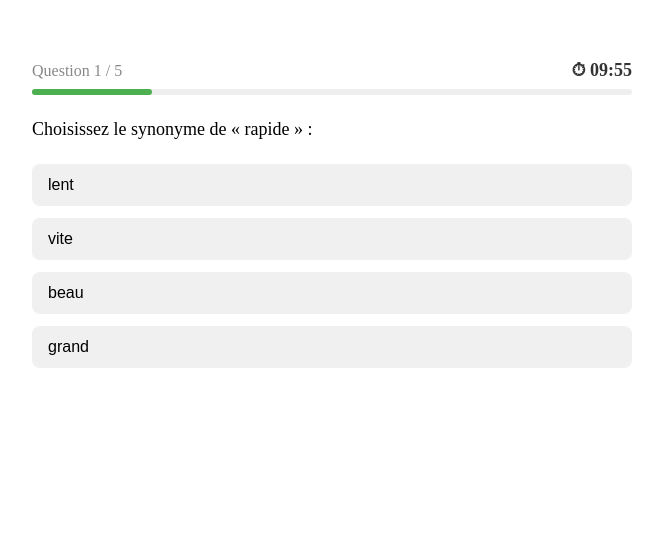
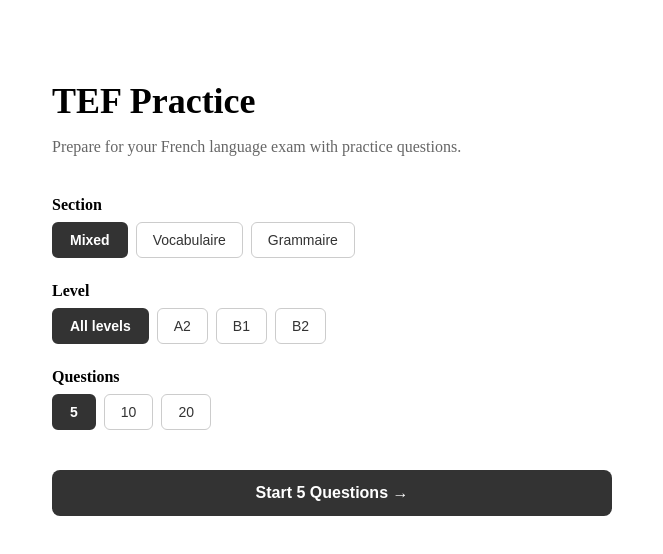
Before and after one commit to linyuhang617/tef-mock, a React (Vite) app: page / in a window 1280 px wide. Before the commit this address led to /practice. Shown: the top 554 px of the page, without its empty margins (308-971 px from the left). Built offline with nearby package versions, Linux system fonts and the light colour scheme.

Commit message:
Slice 5: home page with section/level/count selection

```diff
--- a/src/App.jsx
+++ b/src/App.jsx
@@ -1,14 +1,19 @@
 import { Routes, Route, Navigate } from 'react-router-dom'
+import { ExamProvider } from './context/ExamContext'
+import Home from './pages/Home/Home'
 import Practice from './pages/Practice/Practice'
 import Results from './pages/Results/Results'
 
 function App() {
   return (
-    <Routes>
-      <Route path="/practice" element={<Practice />} />
-      <Route path="/results" element={<Results />} />
-      <Route path="*" element={<Navigate to="/practice" />} />
-    </Routes>
+    <ExamProvider>
+      <Routes>
+        <Route path="/" element={<Home />} />
+        <Route path="/practice" element={<Practice />} />
+        <Route path="/results" element={<Results />} />
+        <Route path="*" element={<Navigate to="/" />} />
+      </Routes>
+    </ExamProvider>
   )
 }
 
--- /dev/null
+++ b/src/context/ExamContext.jsx
@@ -0,0 +1,21 @@
+import { createContext, useContext, useState } from 'react'
+
+const ExamContext = createContext()
+
+export function ExamProvider({ children }) {
+  const [settings, setSettings] = useState({
+    section: 'mixed',
+    level: 'all',
+    count: 5,
+  })
+
+  return (
+    <ExamContext.Provider value={{ settings, setSettings }}>
+      {children}
+    </ExamContext.Provider>
+  )
+}
+
+export function useExam() {
+  return useContext(ExamContext)
+}
--- /dev/null
+++ b/src/pages/Home/Home.jsx
@@ -0,0 +1,97 @@
+import { useNavigate } from 'react-router-dom'
+import { useExam } from '../../context/ExamContext'
+import { questions } from '../../data/questions'
+
+const btn = (active) => ({
+  padding: '8px 16px', borderRadius: 6, cursor: 'pointer', fontSize: 14,
+  border: active ? '2px solid #333' : '1px solid #ccc',
+  background: active ? '#333' : '#fff',
+  color: active ? '#fff' : '#333',
+  fontWeight: active ? 'bold' : 'normal',
+})
+
+export default function Home() {
+  const navigate = useNavigate()
+  const { settings, setSettings } = useExam()
+
+  const filtered = questions.filter(q => {
+    const sectionOk = settings.section === 'mixed' || q.section === settings.section
+    const levelOk = settings.level === 'all' || q.level === settings.level
+    return sectionOk && levelOk
+  })
+  const available = Math.min(settings.count, filtered.length)
+
+  function start() {
+    if (filtered.length === 0) return
+    navigate('/practice')
+  }
+
+  return (
+    <div style={{ maxWidth: 560, margin: '80px auto', padding: '0 20px' }}>
+      <h1 style={{ fontSize: 36, fontWeight: 700, marginBottom: 8 }}>TEF Practice</h1>
+      <p style={{ color: '#666', marginBottom: 40 }}>
+        Prepare for your French language exam with practice questions.
+      </p>
+
+      <div style={{ marginBottom: 24 }}>
+        <p style={{ fontWeight: 600, marginBottom: 8 }}>Section</p>
+        <div style={{ display: 'flex', gap: 8, flexWrap: 'wrap' }}>
+          {['mixed', 'vocabulaire', 'grammaire'].map(s => (
+            <button key={s} style={btn(settings.section === s)}
+              onClick={() => setSettings(p => ({ ...p, section: s }))}>
+              {s.charAt(0).toUpperCase() + s.slice(1)}
+            </button>
+          ))}
+        </div>
+      </div>
+
+      <div style={{ marginBottom: 24 }}>
+        <p style={{ fontWeight: 600, marginBottom: 8 }}>Level</p>
+        <div style={{ display: 'flex', gap: 8, flexWrap: 'wrap' }}>
+          {['all', 'A2', 'B1', 'B2'].map(l => (
+            <button key={l} style={btn(settings.level === l)}
+              onClick={() => setSettings(p => ({ ...p, level: l }))}>
+              {l === 'all' ? 'All levels' : l}
+            </button>
+          ))}
+        </div>
+      </div>
+
+      <div style={{ marginBottom: 40 }}>
+        <p style={{ fontWeight: 600, marginBottom: 8 }}>Questions</p>
+        <div style={{ display: 'flex', gap: 8 }}>
+          {[5, 10, 20].map(n => (
+            <button key={n} style={btn(settings.count === n)}
+              onClick={() => setSettings(p => ({ ...p, count: n }))}>
+              {n}
+            </button>
+          ))}
+        </div>
+      </div>
+
+      {filtered.length === 0 ? (
+        <p style={{ color: '#f44336', marginBottom: 16 }}>
+          No questions match your selection. Try a different combination.
+        </p>
+      ) : settings.count > filtered.length ? (
+        <p style={{ color: '#ff9800', marginBottom: 16 }}>
+          Only {filtered.length} questions available for this selection.
+        </p>
+      ) : null}
+
+      <button
+        onClick={start}
+        disabled={filtered.length === 0}
+        style={{
+          width: '100%', padding: '14px', fontSize: 16,
+          background: filtered.length === 0 ? '#ccc' : '#333',
+          color: '#fff', border: 'none', borderRadius: 8,
+          cursor: filtered.length === 0 ? 'not-allowed' : 'pointer',
+          fontWeight: 'bold',
+        }}
+      >
+        Start {available} Questions →
+      </button>
+    </div>
+  )
+}
--- a/src/pages/Practice/Practice.jsx
+++ b/src/pages/Practice/Practice.jsx
@@ -1,18 +1,30 @@
-import { useState } from 'react'
+import { useState, useMemo } from 'react'
 import { useNavigate } from 'react-router-dom'
 import { questions } from '../../data/questions'
+import { useExam } from '../../context/ExamContext'
 import { useTimer } from '../../hooks/useTimer'
 
 export default function Practice() {
   const navigate = useNavigate()
+  const { settings } = useExam()
+
+  const pool = useMemo(() => {
+    const filtered = questions.filter(q => {
+      const sectionOk = settings.section === 'mixed' || q.section === settings.section
+      const levelOk = settings.level === 'all' || q.level === settings.level
+      return sectionOk && levelOk
+    })
+    return filtered.slice(0, settings.count)
+  }, [settings])
+
   const [currentIndex, setCurrentIndex] = useState(0)
   const [selected, setSelected] = useState(null)
   const [score, setScore] = useState(0)
   const [answers, setAnswers] = useState([])
   const [expired, setExpired] = useState(false)
 
-  const question = questions[currentIndex]
-  const total = questions.length
+  const question = pool[currentIndex]
+  const total = pool.length
   const answered = selected !== null
   const isLast = currentIndex === total - 1
 
@@ -20,6 +32,14 @@
     setExpired(true)
     navigate('/results', { state: { score, total, expired: true, answers } })
   })
+
+  if (!question) {
+    return (
+      <div style={{ maxWidth: 600, margin: '60px auto', padding: '0 20px', textAlign: 'center' }}>
+        <p>No questions available. <a href="/">Go back</a></p>
+      </div>
+    )
+  }
 
   function handleSelect(index) {
     if (selected !== null || expired) return
@@ -42,18 +62,14 @@
     <div style={{ maxWidth: 600, margin: '60px auto', padding: '0 20px' }}>
       <div style={{ display: 'flex', justifyContent: 'space-between', alignItems: 'center', marginBottom: 8 }}>
         <p style={{ color: '#888', margin: 0 }}>Question {currentIndex + 1} / {total}</p>
-        <p style={{
-          margin: 0, fontWeight: 'bold', fontSize: 18,
-          color: timeLeft <= 60 ? '#f44336' : '#333',
-        }}>
+        <p style={{ margin: 0, fontWeight: 'bold', fontSize: 18, color: timeLeft <= 60 ? '#f44336' : '#333' }}>
           ⏱ {display}
         </p>
       </div>
 
       <div style={{ height: 6, background: '#eee', borderRadius: 3, marginBottom: 24 }}>
         <div style={{
-          height: '100%',
-          width: `${((currentIndex + 1) / total) * 100}%`,
+          height: '100%', width: `${((currentIndex + 1) / total) * 100}%`,
           background: '#4caf50', borderRadius: 3, transition: 'width 0.3s',
         }} />
       </div>
@@ -68,8 +84,7 @@
         }
         return (
           <button key={index} onClick={() => handleSelect(index)} style={{
-            display: 'block', width: '100%',
-            padding: '12px 16px', marginBottom: 12,
+            display: 'block', width: '100%', padding: '12px 16px', marginBottom: 12,
             background: bg, border: 'none', borderRadius: 8,
             fontSize: 16, cursor: answered ? 'default' : 'pointer', textAlign: 'left',
           }}>
@@ -85,8 +100,7 @@
           </p>
           <p style={{ color: '#555', marginBottom: 16 }}>{question.explanation}</p>
           <button onClick={handleNext} style={{
-            padding: '12px 32px', fontSize: 16,
-            background: '#333', color: '#fff',
+            padding: '12px 32px', fontSize: 16, background: '#333', color: '#fff',
             border: 'none', borderRadius: 8, cursor: 'pointer',
           }}>
             {isLast ? 'See Results →' : 'Next →'}
```
